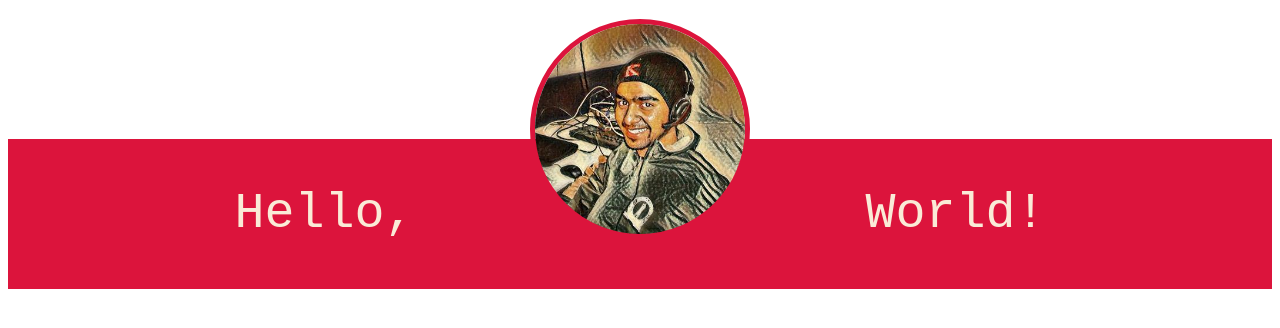
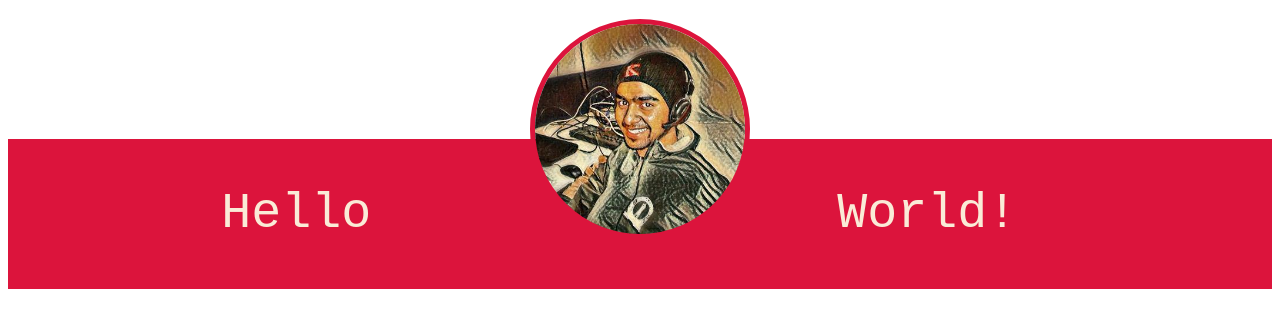
Before and after one commit to Ankit-Jaiswal/Ankit-Jaiswal.github.io, a plain HTML site: page index.html in a window 1280 px wide. Drawn offline with Linux system fonts and the light colour scheme.

Commit message:
maa wish

```diff
--- a/css/main.css
+++ b/css/main.css
@@ -30,6 +30,10 @@ div.colorBar table {
     color: antiquewhite;
     font-family: monospace;
 
+}
+
+div.cover a:link {
+    text-decoration: none;
 }
 
 nav ul li {
--- a/index.html
+++ b/index.html
@@ -7,15 +7,22 @@
 	<body>
         <div class="cover">
             <img src="me3.jpg" />
+            <a href="https://en.wikipedia.org/wiki/%22Hello,_World!%22_program">
             <div class="colorBar">
                 <table>
                     <tr>
-                        <td> Hello, </td>
+                        <td> Hello </td>
                         <td> World! </td>
                     </tr>
                 </table>
             </div>
+            </a>
         </div>
+
+        <nav>
+
+        </nav>
+
 
 <!--       <nav>
             <ul>
```
